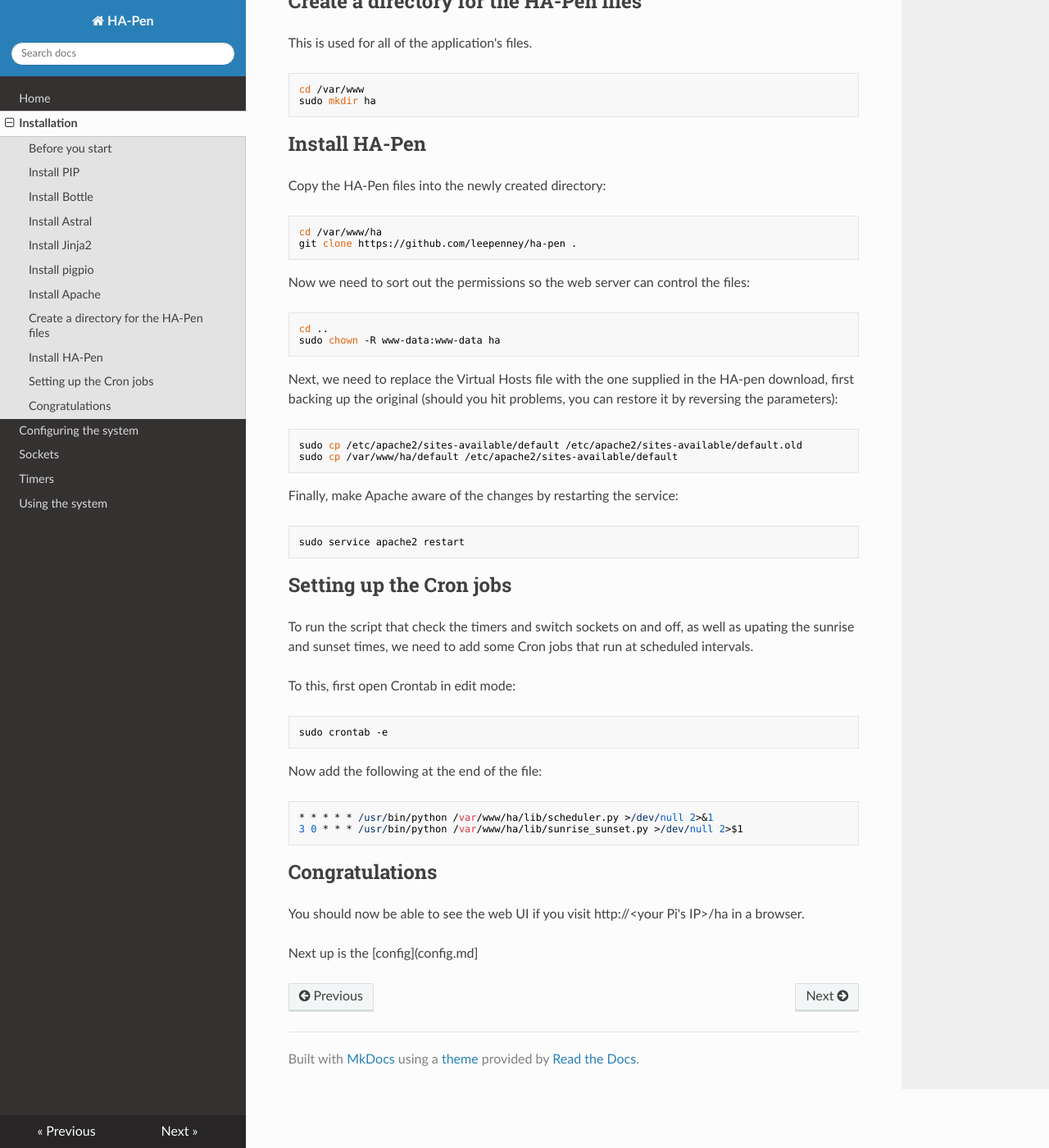
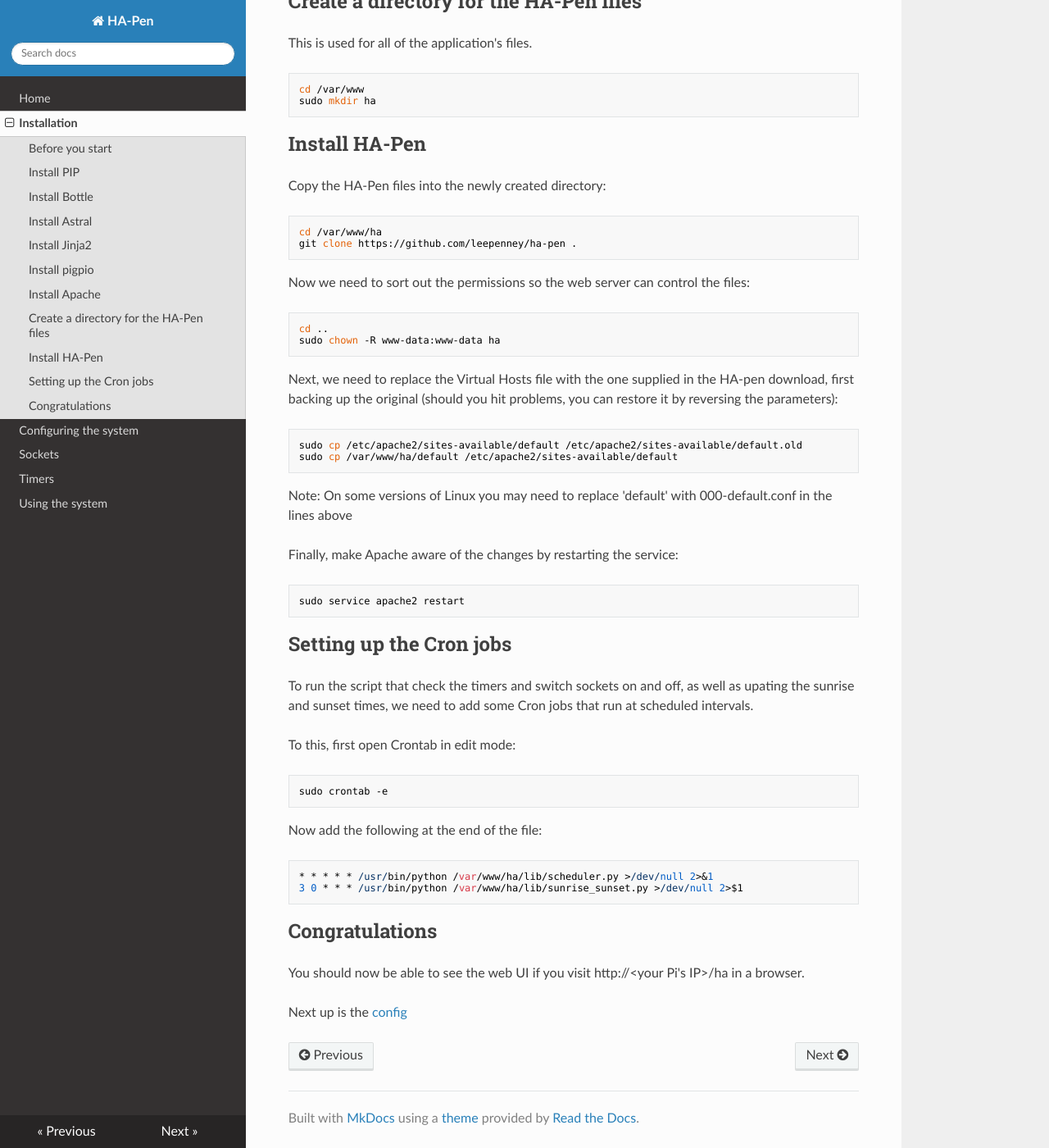
Before and after one commit to leepenney/ha-pen, an MkDocs documentation site: the page built from docs/install.md, in a window 1280 px wide and 1400 px high, scrolled down 2079 px. Shown: the whole window at 82% size. Built offline with MkDocs 1.6.1, drawn with Linux system fonts in a browser that asks for light colours; nearby versions of some CDN libraries; old or Windows-style settings are respelled for this version of MkDocs; some of the changed text lies outside the part shown.

Commit message:
Updated installation instructions

````diff
--- a/docs/install.md
+++ b/docs/install.md
@@ -105,6 +105,7 @@
 sudo cp /etc/apache2/sites-available/default /etc/apache2/sites-available/default.old
 sudo cp /var/www/ha/default /etc/apache2/sites-available/default
 ```
+Note: On some versions of Linux you may need to replace 'default' with 000-default.conf in the lines above
 
 Finally, make Apache aware of the changes by restarting the service:
 
@@ -129,4 +130,4 @@
 
 You should now be able to see the web UI if you visit http://<your Pi's IP>/ha in a browser.
 
-Next up is the [config](config.md]
+Next up is the [config](config.md)
````
Also changed, not shown: other parts of docs/install.md (+2 -2 lines).
